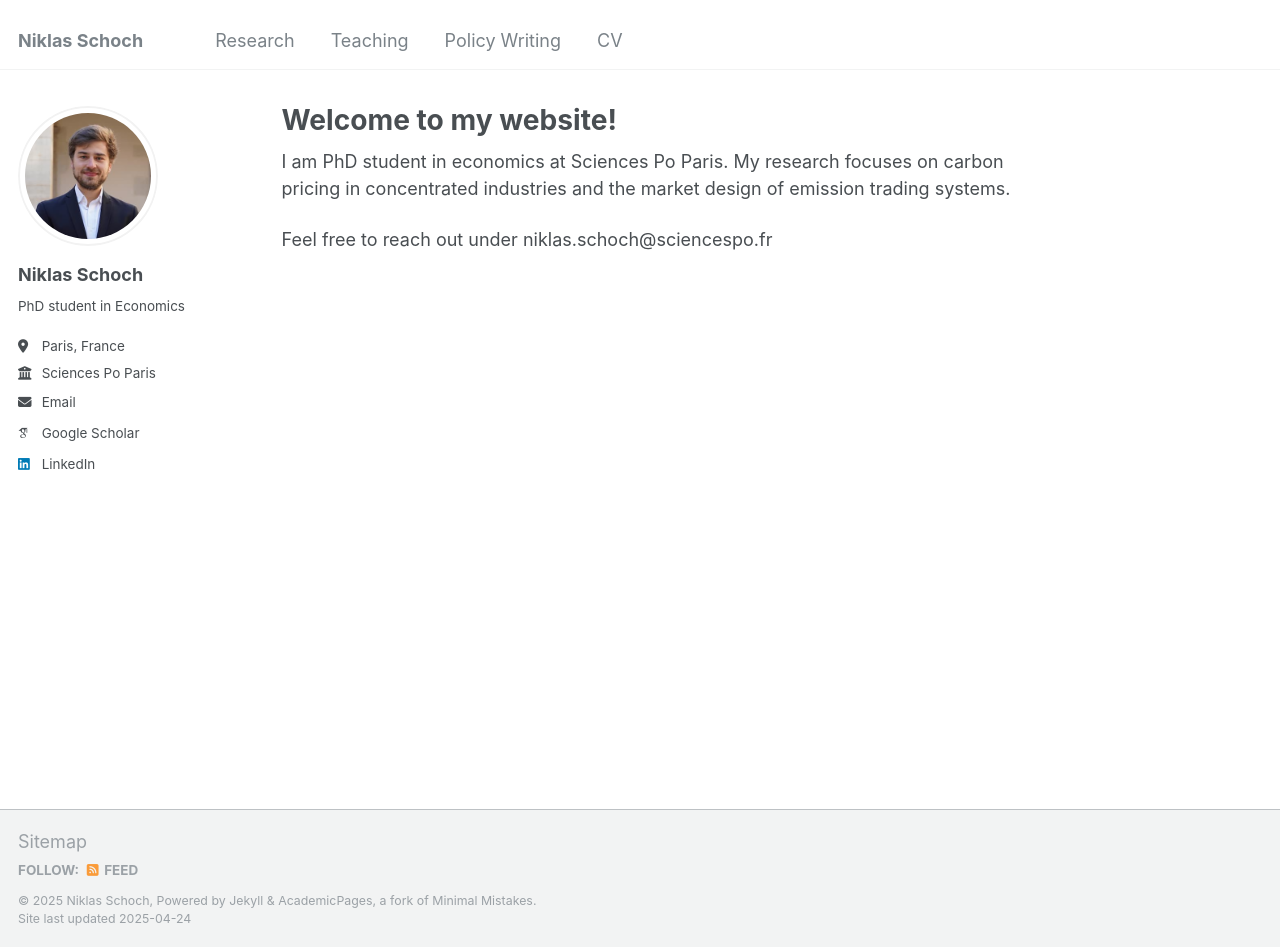
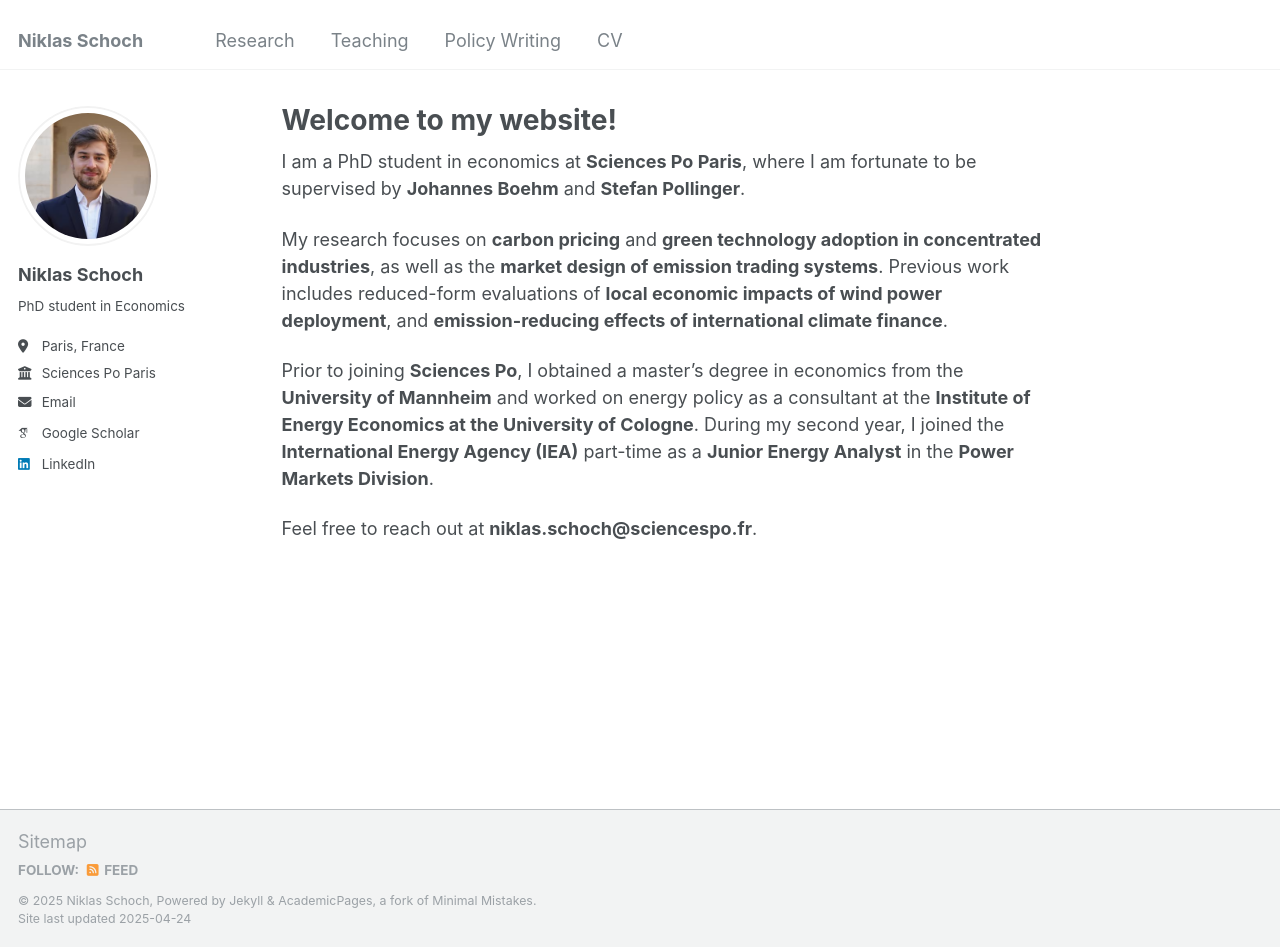
Before and after one commit to niklasschoch/niklasschoch.github.io, a Jekyll site: the page built from _pages/about.md, in a window 1280 px wide and 947 px high. Built offline with Jekyll 4.4.1, drawn with Linux system fonts in a browser that asks for light colours; some web fonts are replaced.

Commit message:
Update about.md
Signed-off-by: niklasschoch <74817881+niklasschoch@users.noreply.github.com>

```diff
--- a/_pages/about.md
+++ b/_pages/about.md
@@ -7,6 +7,10 @@ redirect_from:
   - /about.html
 ---
 
-I am PhD student in economics at Sciences Po Paris. My research focuses on carbon pricing in concentrated industries and the market design of emission trading systems.
+I am a PhD student in economics at **Sciences Po Paris**, where I am fortunate to be supervised by **Johannes Boehm** and **Stefan Pollinger**.
 
-Feel free to reach out under niklas.schoch@sciencespo.fr
+My research focuses on **carbon pricing** and **green technology adoption in concentrated industries**, as well as the **market design of emission trading systems**. Previous work includes reduced-form evaluations of **local economic impacts of wind power deployment**, and **emission-reducing effects of international climate finance**.
+
+Prior to joining **Sciences Po**, I obtained a master’s degree in economics from the **University of Mannheim** and worked on energy policy as a consultant at the **Institute of Energy Economics at the University of Cologne**. During my second year, I joined the **International Energy Agency (IEA)** part-time as a **Junior Energy Analyst** in the **Power Markets Division**.
+
+Feel free to reach out at **niklas.schoch@sciencespo.fr**.
```
